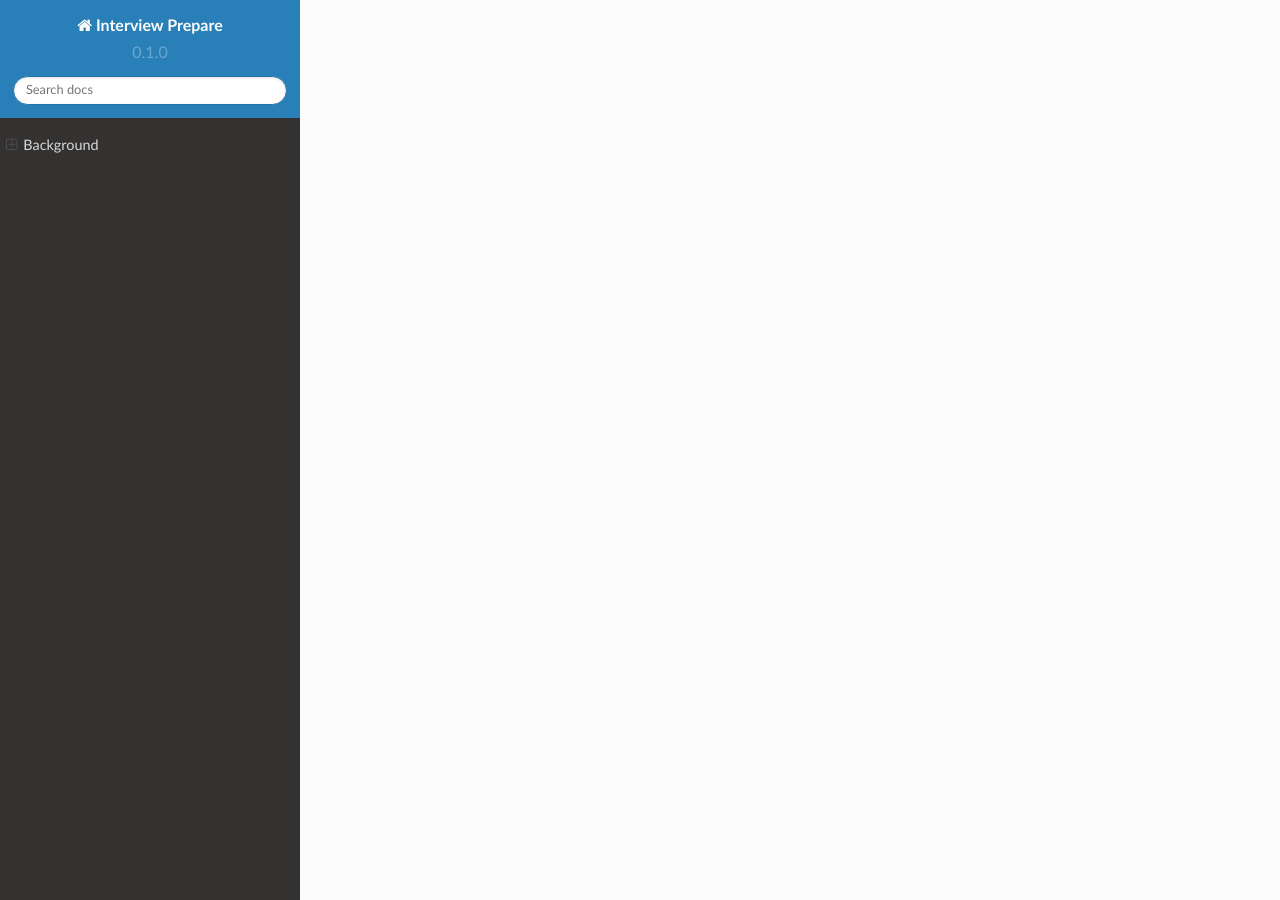
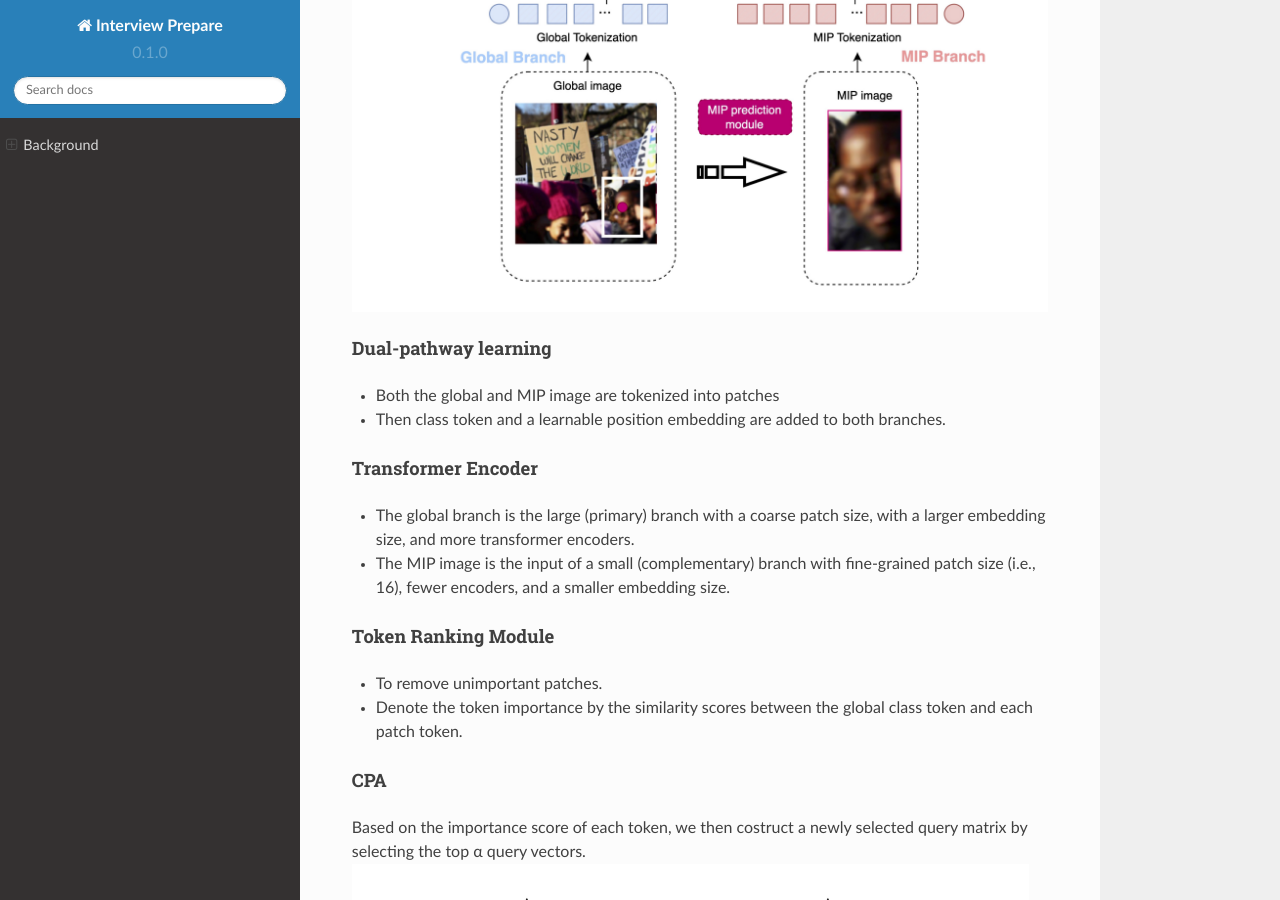
Before and after one commit to Raychen0617/Interview_prepare, a Sphinx documentation site: the page built from docs/source/background.md, in a window 1280 px wide and 900 px high, scrolled down 1135 px. Built offline with Sphinx 7.4.7 and the Read the Docs theme 2.0.0, drawn with Linux system fonts in a browser that asks for light colours; some of the changed text lies outside the part shown.

Commit message:
update_docs

```diff
--- a/docs/source/background.md
+++ b/docs/source/background.md
@@ -1,4 +1,30 @@
 # Background
+
+### Paper
+#### Problem
+* Most existing methods lack attention to affective meaning in group dynamics and fail to acount for the contextual relevance of faces and objects in group-level images.
+
+#### Proposal
+* First work introducing MIP into the group affect task and validate that MIP plays a crucial role in group affect recognition.
+* The MIP and global affective context information are integrated into the proposed dual-pathway vit architecture.
+
+#### Method
+
+![](./images/resume/method.png)
+
+##### Dual-pathway learning
+* Both the global and MIP image are tokenized into patches
+* Then class token and a learnable position embedding are added to both branches.
+##### Transformer Encoder
+- The global branch is the large (primary) branch with a coarse patch size, with a larger embedding size, and more transformer encoders.
+- The MIP image is the input of a small (complementary) branch with fine-grained patch size (i.e., 16), fewer encoders, and a smaller embedding size.
+##### Token Ranking Module
+* To remove unimportant patches.
+* Denote the token importance by the similarity scores between the global class token and each patch token.
+##### CPA
+Based on the importance score of each token, we then costruct a newly selected query matrix by selecting the top α query vectors.
+![](./images/resume/cpa.png)
+
 
 ## CT MRI Volume Rendering
 
```
Also changed, not shown: docs/source/images/resume/cpa.png (added), docs/source/images/resume/method.png (added).
